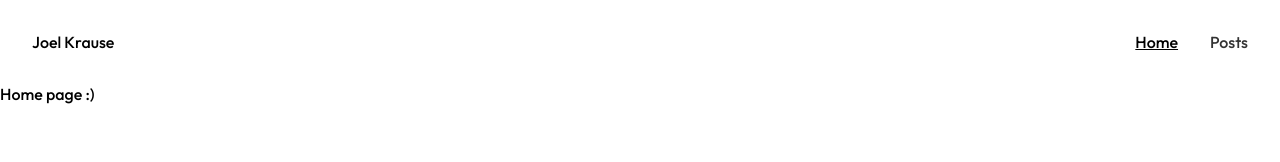
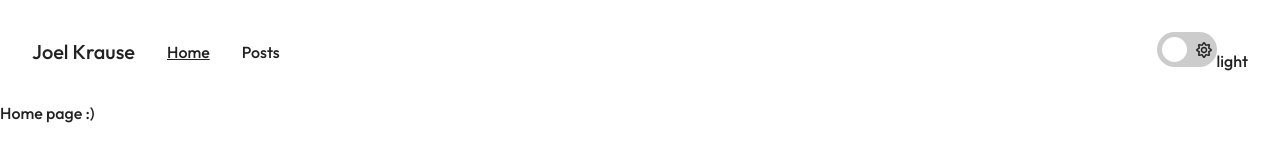
Before and after one commit to joelkrause/jkrs-gatsby, a Gatsby site: page / in a window 1280 px wide. Built offline with nearby package versions, Linux system fonts and the light colour scheme; Gatsby itself is replaced by a stand-in of ours.

Commit message:
added theme switch
added custom theme (light/dark) switcher to header component

added updated styles

```diff
--- a/src/components/global/Header.tsx
+++ b/src/components/global/Header.tsx
@@ -1,16 +1,48 @@
-import React, { Component } from 'react';
-import {Link} from 'gatsby'
+import React, { Component, useState, useEffect } from 'react';
+import {Link, PageProps} from 'gatsby'
 import styled from "styled-components"
+import { FontAwesomeIcon } from '@fortawesome/react-fontawesome'
+import { faMoon, faSun } from '@fortawesome/free-regular-svg-icons'
 
 import { breakpoints, colours } from '../../styles/styled-components/variables';
 
-class Header extends Component {
-    render() {
+
+const Header: React.FC<PageProps> = () => {
+    const localStorage = window.localStorage
+    const getPreferredColorScheme = () => {
+        if (window.matchMedia) {
+          if(window.matchMedia('(prefers-color-scheme: dark)').matches){
+            return 'dark';
+          } else {
+            return 'light';
+          }
+        }
+        return 'light';
+    }
+
+    const initialValue = localStorage.getItem('theme') ? localStorage.getItem('theme') : getPreferredColorScheme()
+    const [theme, setThemeState] = useState(initialValue);
+
+    const setTheme = () => {
+        const currentTheme = localStorage.getItem('theme')
+        if(currentTheme === 'dark'){
+            setThemeState('light')
+            localStorage.setItem('theme','light')
+        } else {
+            setThemeState('dark')
+            localStorage.setItem('theme','dark')
+        }
+    }
+
+    useEffect(() => {
+        document.documentElement.setAttribute("data-color-scheme", theme);
+    });
+
     return (
         <HeaderEle>
-                <Link to="/">
+        <Logo to="/">
             Joel Krause
-                </Link>
+        </Logo>
         <NavEle>
             <NavEleList>
                 <NavEleListItem>
@@ -21,16 +53,26 @@ class Header extends Component {
                 </NavEleListItem>
             </NavEleList>
         </NavEle>
+        <ThemeSwitcher>
+            <button  onClick={() => setTheme()} className={theme}>
+                {theme === 'light' &&
+                    <FontAwesomeIcon icon={faSun} />
+                }
+                <span></span>
+                {theme === 'dark' &&
+                    <FontAwesomeIcon icon={faMoon} />
+                }
+            </button>
+            {theme}
+        </ThemeSwitcher>
     </HeaderEle>
-        );
-    }
+    )
 }
 
 export default Header;
 
 const HeaderEle = styled.header`
     display:flex;
-    justify-content:space-between;
     align-items:center;
     padding:1rem;
     font-weight: 500;
@@ -49,6 +91,15 @@ const HeaderEle = styled.header`
     }
 `
 
+const Logo = styled(props => <Link {...props} />)`
+    margin:0 2rem 0 0;
+    font-size:1.25rem;
+
+    &:hover {
+        text-decoration:underline;
+    }
+`
+
 const NavEle = styled.nav``
 
 const NavEleList = styled.ul`
@@ -62,11 +113,52 @@ const NavEleListItem = styled.li`
         margin:0 2rem 0 0;
     }
     a {
-        color:${colours.default};
         text-decoration:none;
+
         &:hover,&[aria-current="page"] {
-            color:${colours.accent};
             text-decoration:underline;
         }
     }
 `
+
+const ThemeSwitcher = styled.div`
+    margin-left: auto;
+    button {
+        background-color:#ccc;
+        width:60px;
+        height:35px;
+        border-radius:25px;
+        position:relative;
+
+        span {
+            position:absolute;
+            top:5px;
+            left:5px;
+            width:25px;
+            height:25px;
+            display:block;
+            background-color:#fff;
+            border-radius:25px;
+            transition:all 0.35s;
+        }
+        svg {
+            &[data-icon="sun"]{
+                position: absolute;
+                top: 50%;
+                right: 5px;
+                transform: translateY(-50%);
+            }
+            &[data-icon="moon"]{
+                position: absolute;
+                top: 50%;
+                left: 5px;
+                transform: translateY(-50%);
+            }
+        }
+        &.dark {
+            span {
+                left:calc(100% - 30px);
+            }
+        }
+    }
+`
--- a/src/components/global/PostListItem.tsx
+++ b/src/components/global/PostListItem.tsx
@@ -29,6 +29,12 @@ const PostItem = styled(props => <Link {...props} />)`
 
     &:hover {
         background:#f8f8f8;
+        [data-color-scheme="light"] & {
+            background:#f8f8f8;
+        }
+        [data-color-scheme="dark"] & {
+            background:#333;
+        }
     }
 
     &:not(:last-of-type){
--- a/src/styles/styled-components/variables.tsx
+++ b/src/styles/styled-components/variables.tsx
@@ -9,5 +9,13 @@ export const breakpoints = {
 
 export const colours = {
     default:'#333',
-    accent:'#000'
+    accent:'#000',
+    dark:{
+        default:'#fff',
+        accent:'#fff'
+    },
+    light:{
+        default:'#222',
+        accent:'#222'
+    }
 }
--- a/src/styles/utils/_typography.scss
+++ b/src/styles/utils/_typography.scss
@@ -4,3 +4,9 @@ body,
 html {
     font-family: 'Outfit', sans-serif;
 }
+
+html {
+    transition: background-color 0.25s;
+    background-color: var(--background-color);
+    color: var(--defaultColor);
+}
--- a/src/styles/utils/_variables.scss
+++ b/src/styles/utils/_variables.scss
@@ -1,9 +1,14 @@
 :root {
-    // Media queries
-    --sm: 0px;
-    --md: 768px;
-    --lg: 1024px;
-    --xl: 1280px;
-    --xxl: 1600px;
-    --hd: 1920px;
+
+    // Dark Mode
+    &[data-color-scheme="dark"] {
+        --background-color: #222;
+        --defaultColor: #fff;
+    }
+
+    // Light Mode
+    &[data-color-scheme="light"] {
+        --background-color: #fff;
+        --defaultColor: #222;
+    }
 }
```
Also changed, not shown: package.json (+7 -1 lines), src/pages/posts.tsx (+34 -9 lines). Lines whose indentation alone changed are shown as unchanged.
